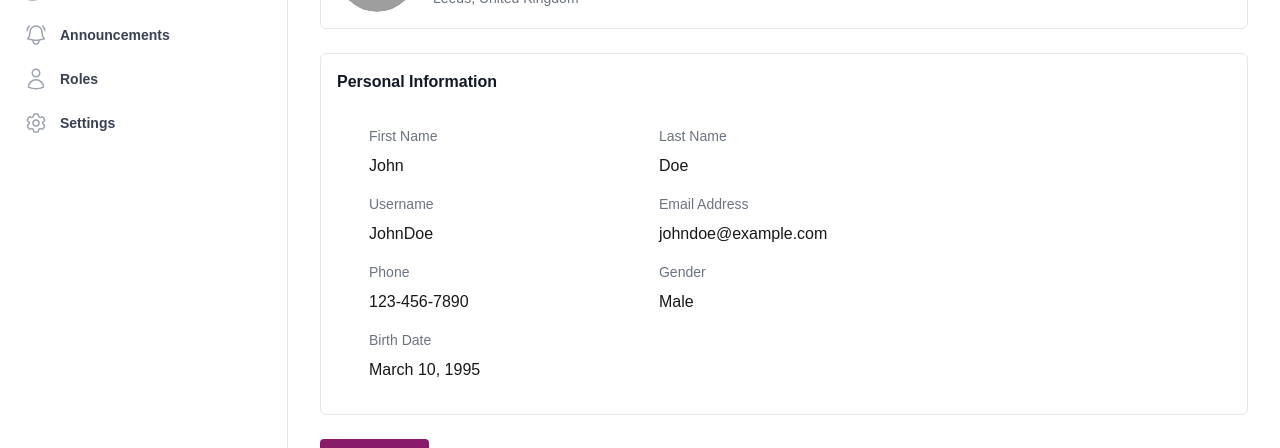
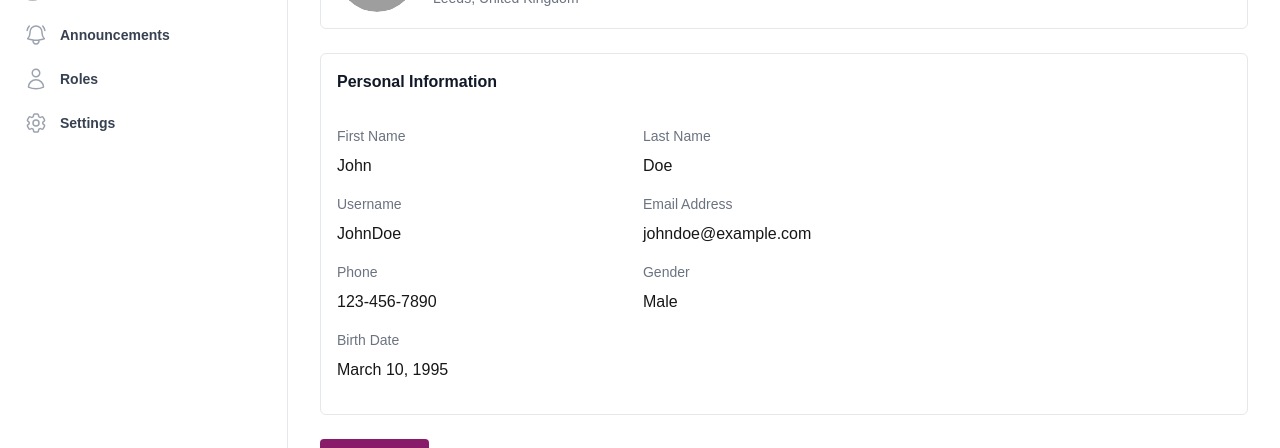
Before and after one commit to xanotech101/gmfb-directory-app, a Next.js app: page /profile in a window 1280 px wide. Shown: the part 245-693 px from the top of the page. Built offline with nearby package versions, Linux system fonts and the light colour scheme; grey boxes are pictures that could not be loaded.

Commit message:
fix: minor fix

```diff
--- a/src/app/(root)/profile/page.tsx
+++ b/src/app/(root)/profile/page.tsx
@@ -53,10 +53,13 @@ export default function Profile() {
       </div>
 
       <div className="space-x-4 mb-6 p-4 border border-gray-200 rounded-md">
+        <div className="w-full">
           <div className="flex flex-col items-start mb-4">
-          <h1 className="text-left font-semibold leading-6 text-gray-900">Personal Information</h1>
+            <h1 className="text-left font-semibold leading-6 text-gray-900">
+              Personal Information
+            </h1>
           </div>
-        <div className="w-2/3 p-4">
+          <div className="w-2/3 py-4">
             <div className="grid grid-cols-2 gap-4">
               <div>
                 <Label className="block text-sm text-gray-500">First Name</Label>
@@ -101,8 +104,8 @@ export default function Profile() {
             </div>
           </div>
         </div>
+      </div>
 
-      {/* Edit Button */}
       <div className="mt-6">
         <button
           onClick={handleEditProfile}
```
Lines whose indentation alone changed are shown as unchanged.
